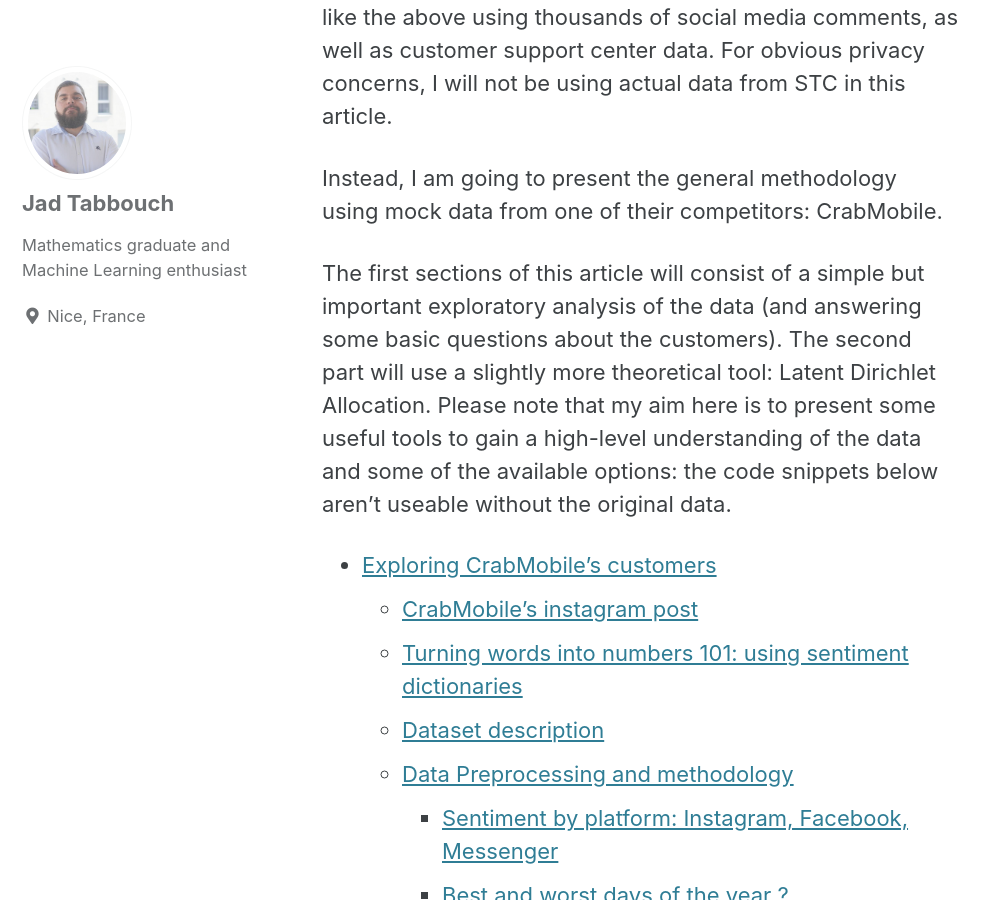
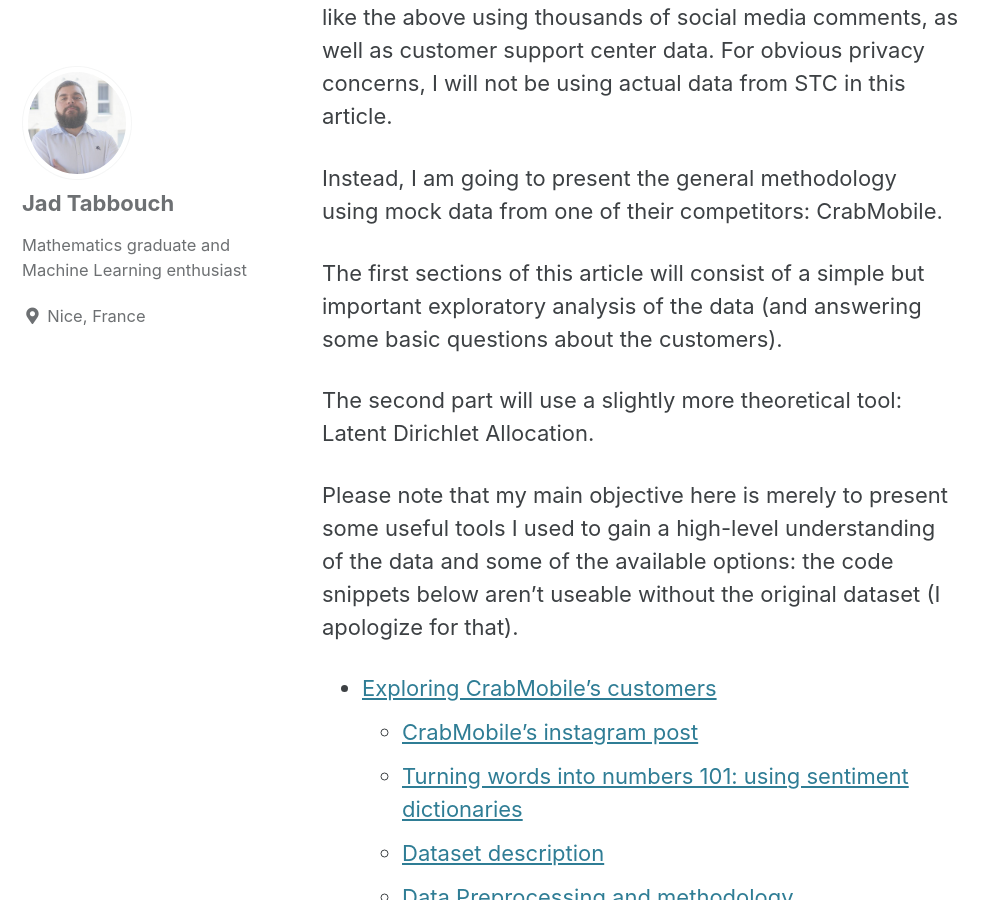
Before and after one commit to jad-tab/jad-tab.github.io, a Jekyll site: the page built from _posts/2020-04-06-NLP.md, in a window 1280 px wide and 900 px high, scrolled down 1885 px. Shown: the whole window, without its empty margins (0-997 px from the left). Built offline with Jekyll 4.4.1, drawn with Linux system fonts in a browser that asks for light colours; cached includes are drawn as plain includes; formulas are drawn with MathJax 3; some of the changed text lies outside the part shown.

Commit message:
Update 2020-04-06-NLP.md

```diff
--- a/_posts/2020-04-06-NLP.md
+++ b/_posts/2020-04-06-NLP.md
@@ -36,7 +36,10 @@
 Instead, I am going to present the general methodology using mock data from one of their competitors: CrabMobile.
 
 The first sections of this article will consist of a simple but important exploratory analysis of the data (and answering some basic questions about the customers).
-The second part will use a slightly more theoretical tool: Latent Dirichlet Allocation. Please note that my aim here is to present some useful tools to gain a high-level understanding of the data and some of the available options: the code snippets below aren't useable without the original data.
+
+The second part will use a slightly more theoretical tool: Latent Dirichlet Allocation.
+
+Please note that my main objective here is merely to present some useful tools I used to gain a high-level understanding of the data and some of the available options: the code snippets below aren't useable without the original dataset (I apologize for that).
 
 
 
```
Also changed, not shown: other parts of _posts/2020-04-06-NLP.md (+0 -1 lines).
